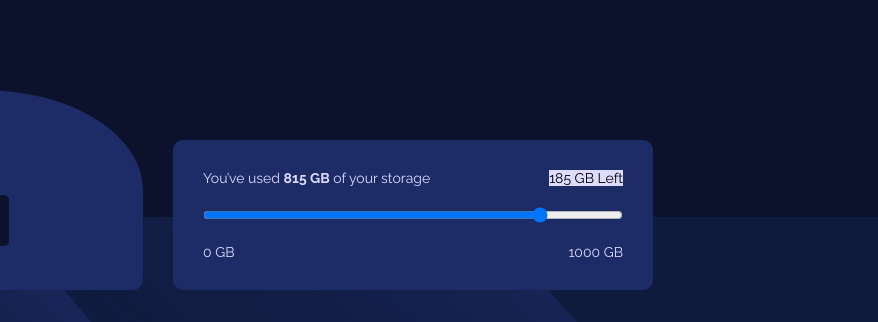
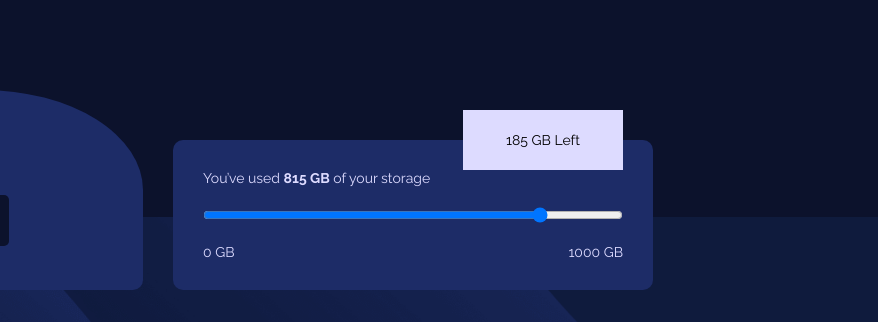
Before and after one commit to shElkhateeb/fylo-data-storage-component-master, a plain HTML site: page index.html in a window 1280 px wide. Shown: the part 210-532 px from the top of the page, 402-1280 px from the left. Drawn offline with Linux system fonts and the light colour scheme.

Commit message:
Position remainder

```diff
--- a/css/style.css
+++ b/css/style.css
@@ -113,23 +113,38 @@ main label {
   color: var(--color-pale-blue);
 }
 
+main .scale {
+  width: 100%;
+  display: flex;
+  justify-content: space-between;
+}
+/* Start remainder */
 main .remainder {
+  --width: 160px;
+  --height: 60px;
+  width: var(--width);
+  max-width: 100%;
+  height: var(--height);
   position: absolute;
+  left: calc(50% - var(--width) / 2);
+  bottom: calc(-0.5* var(--height));
   background-color: var(--color-pale-blue);
-  top: var(--padding);
-  right: var(--padding);
+  display: flex;
+  justify-content: center;
+  align-items: center;
 }
 
+@media screen and (min-width: 1075px) {
+  main .remainder {
+    left: calc(100% - var(--padding) - var(--width));
+    bottom: calc(100% - var(--padding));
+  }
+}
+/* End remainder */
 main input {
   display: block;
   width: 100%;
   margin: auto;
-}
-
-main .scale {
-  width: 100%;
-  display: flex;
-  justify-content: space-between;
 }
 /* End main */
 /* Start footer */
```
